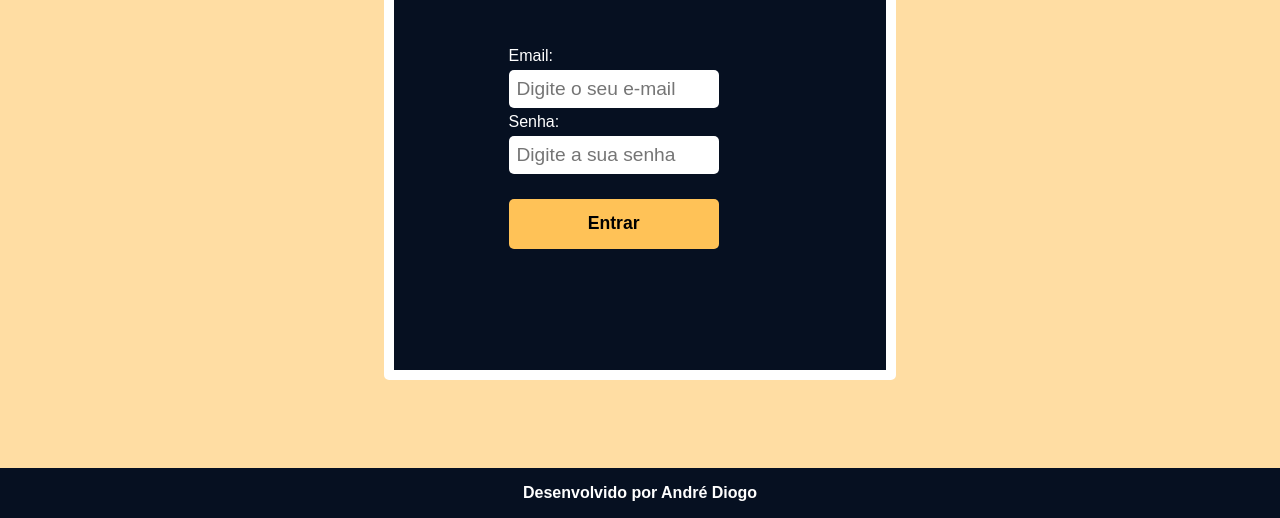
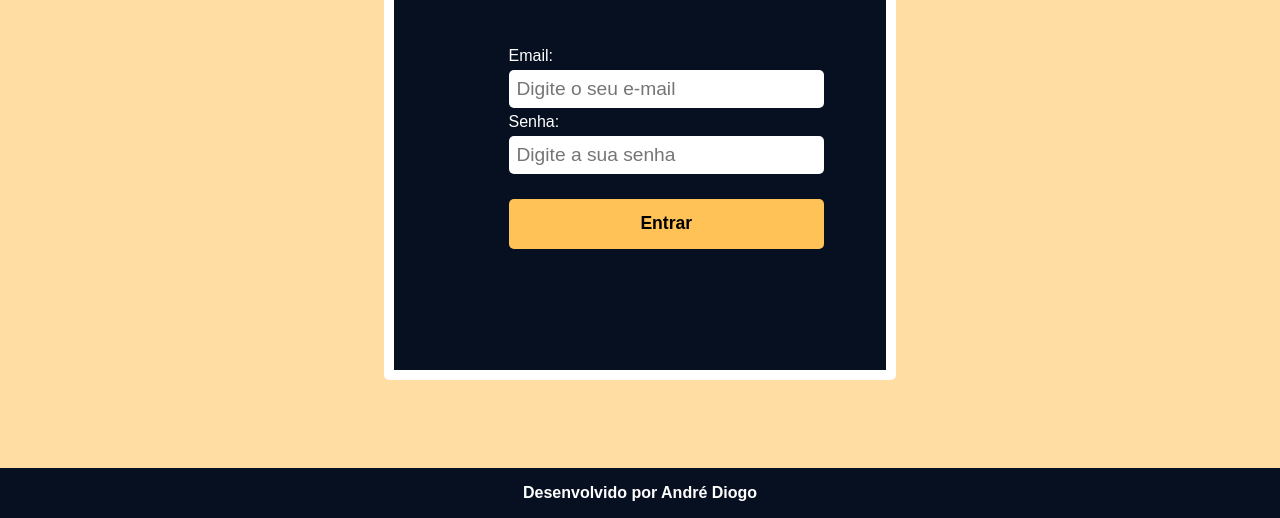
Before and after one commit to KingAndre13/projetos-praticos, a plain HTML site: page projeto-tela-login/index.html in a window 1280 px wide. Shown: the part 282-800 px from the top of the page. Drawn offline with Linux system fonts and the light colour scheme.

Commit message:
Adicionar ajustes na tela

```diff
--- a/projeto-tela-login/css/style.css
+++ b/projeto-tela-login/css/style.css
@@ -92,7 +92,7 @@ section {
 section p {
     display: flex;
     flex-direction: column;
-    width: 80%;
+    width: 120%;
 }
 
 section p label {
@@ -121,7 +121,7 @@ section h2 {
 }
 
 button {
-    width: 80%;
+    width: 120%;
     margin-top: 20px;
     height: 50px;
     border: none;
--- a/projeto-tela-login/index.html
+++ b/projeto-tela-login/index.html
@@ -21,11 +21,11 @@
         <section>
             <h2>Login</h2>
             <form action="get">
-                <p><label for="txtlogin">Email:</label>
-                    <input type="email" name="email" id="txtemail" placeholder="Digite o seu e-mail">
+                <p><label for="txtemail">Email:</label>
+                    <input type="email" name="nemail" id="txtemail" placeholder="Digite o seu e-mail">
                 </p>
                 <p><label for="txtsenha">Senha:</label>
-                    <input type="password" name="senha" id="txtsenha" placeholder="Digite a sua senha">
+                    <input type="password" name="nsenha" id="txtsenha" placeholder="Digite a sua senha">
                 </p>
                 <button>Entrar</button>
             </form>
```
